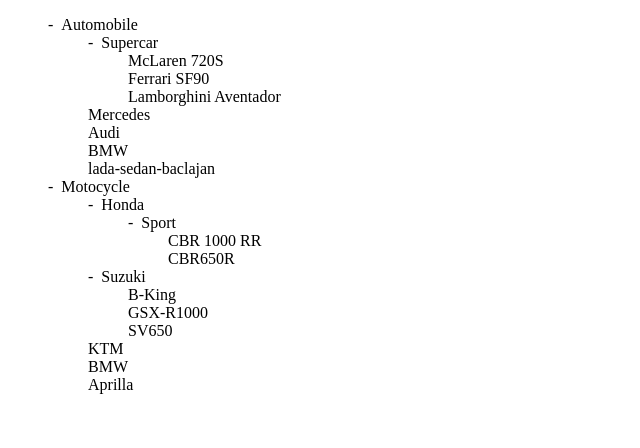
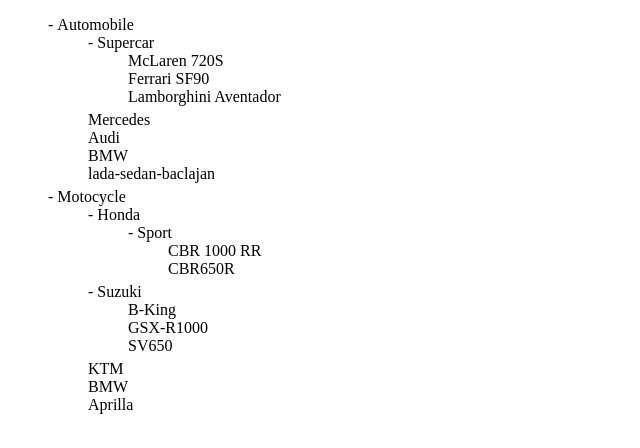
Before and after one commit to Dewlar/js-training-task-4, a website: page src/index.html in a window 1280 px wide. Shown: the whole page, without its empty margins (0-640 px from the left). Drawn offline with nearby package versions, Linux system fonts and the light colour scheme; files that its build step writes are made by us from their sources.

Commit message:
the tree is ready

```diff
--- a/src/index.html
+++ b/src/index.html
@@ -6,7 +6,7 @@
     <meta http-equiv="X-UA-Compatible" content="IE=edge">
     <meta name="viewport" content="width=device-width, initial-scale=1.0">
     <link rel="stylesheet" href="/css/style.css">
-    <title>Document</title>
+    <title>Task 4: Tree</title>
 </head>
 
 <body>
--- a/src/js/script.js
+++ b/src/js/script.js
@@ -9,7 +9,10 @@
       { title: 'Mercedes' },
       { title: 'Audi' },
       { title: 'BMW' },
-      { title: 'lada-sedan-baclajan' },
+      {
+        title: 'lada-sedan-baclajan',
+        nodes: [],
+      },
     ],
   },
 
@@ -49,7 +52,9 @@
         let titleValue = arr[i][key];
 
         if (Array.isArray(titleValue)) {
-          li.append(createUL(titleValue));
+          if (titleValue.length != 0) {
+            li.append(createUL(titleValue));
+          }
         } else {
           li.innerHTML = titleValue;
         }
@@ -60,23 +65,34 @@
   }
 }
 
-for (let li of document.querySelectorAll('li')) {
+let liArray = document.querySelectorAll('li');
+for (let i = 0; i < liArray.length; i++) {
   let span = document.createElement('span');
-  li.prepend(span);
+  liArray[i].prepend(span);
   span.append(span.nextSibling);
-}
 
-let isTitleNeeded = document.querySelectorAll('li');
-for (let i = 0; i < isTitleNeeded.length; i++) {
-  if (isTitleNeeded[i].childNodes.length > 1) {
-    isTitleNeeded[i].firstChild.classList.add('title');
+  let isTitleNeeded = liArray[i];
+
+  if (isTitleNeeded.childNodes.length > 1) {
+    isTitleNeeded.firstChild.classList.add('title');
+
+    let headerListStyle = document.createElement('div');
+    headerListStyle.innerHTML = '-&nbsp;';
+    isTitleNeeded.firstChild.prepend(headerListStyle);
   }
 }
 
 document.querySelector('.tree').addEventListener('click', (event) => {
   if (event.target.matches('.title')) {
     let title = event.target.nextSibling;
-    console.log(title);
     title.classList.toggle('hide');
+
+    if (title.classList.contains('hide')) {
+      event.target.firstChild.textContent = '+\u00A0';
+    } else {
+      event.target.firstChild.textContent = '-\u00A0';
+    }
+  } else {
+    return;
   }
 });
--- a/src/scss/style.scss
+++ b/src/scss/style.scss
@@ -1,18 +1,24 @@
-body{
-  .tree{
-    .hide{
+body {
+  .tree {
+    .hide {
       display: none;
     }
-    ul{
+
+    ul {
       list-style: none;
-      .title:hover{
+
+      li:last-child {
+        margin-bottom: 5px;
+      }
+
+      .title {
+        display: flex;
+      }
+
+      .title:hover {
         font-weight: bold;
         cursor: pointer;
       }
-      .title::before{
-        content: '-\A0\A0';
-      }
-
     }
   }
 }
```
Also changed, not shown: build/css/style.css, build/css/style.min.css, build/index.html, build/js/script.js, build/js/script.min.js, package.json (line endings or trailing spaces), 1 other file.
